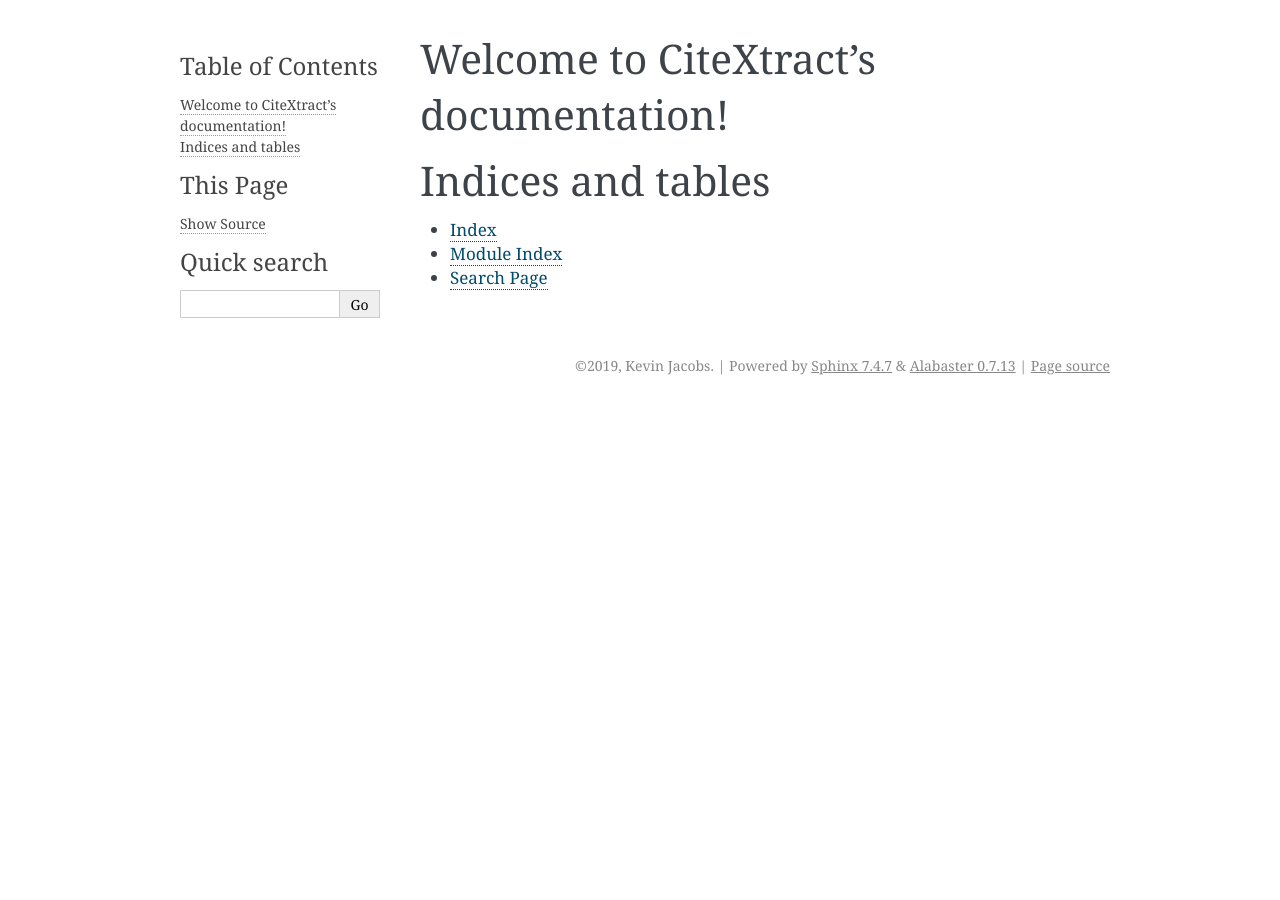
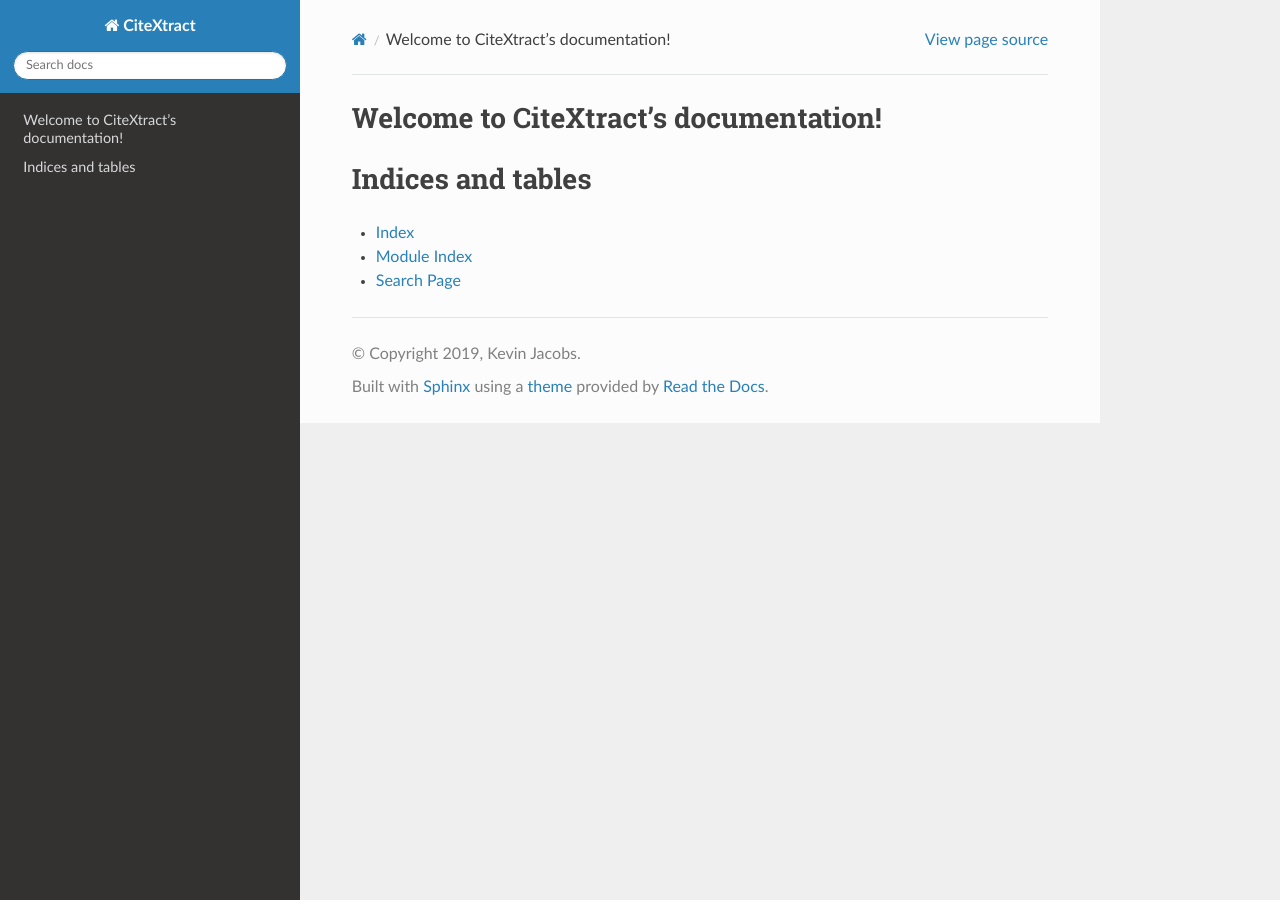
Before and after one commit to kmjjacobs/citextract, a Sphinx documentation site: the page built from docs/index.rst, in a window 1280 px wide. Built offline with Sphinx 7.4.7 and the Read the Docs theme 2.0.0, drawn with Linux system fonts in a browser that asks for light colours.

Commit message:
- Custom documentation theme.

```diff
--- a/docs/conf.py
+++ b/docs/conf.py
@@ -49,7 +49,19 @@
 # The theme to use for HTML and HTML Help pages.  See the documentation for
 # a list of builtin themes.
 #
-html_theme = 'alabaster'
+import sphinx_rtd_theme
+
+html_theme = "sphinx_rtd_theme"
+
+html_theme_path = [sphinx_rtd_theme.get_html_theme_path()]
+
+# Theme options are theme-specific and customize the look and feel of a theme
+# further.  For a list of options available for each theme, see the
+# documentation.
+html_theme_options = {
+   'collapse_navigation': False,
+
+}
 
 # Add any paths that contain custom static files (such as style sheets) here,
 # relative to this directory. They are copied after the builtin static files,
```
